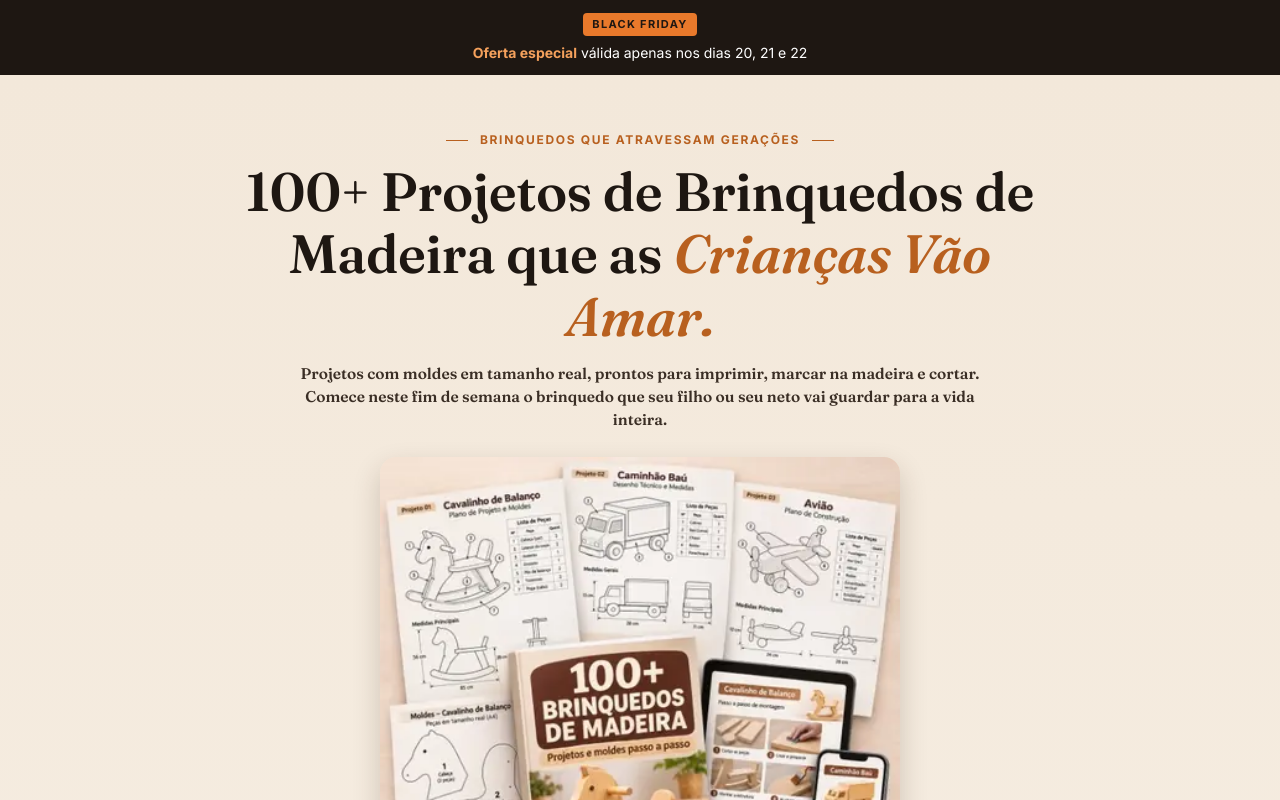
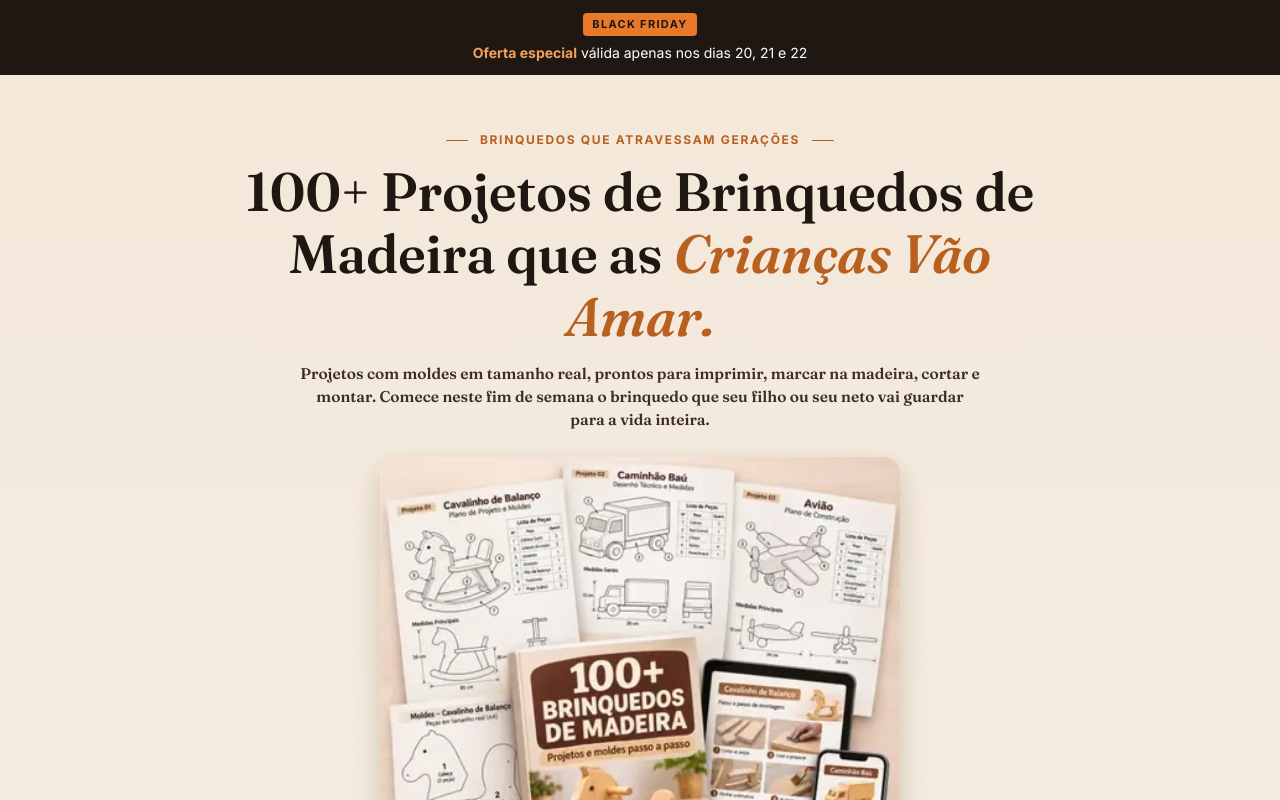
Before and after one commit to ernestopages/100-brinquedos-de-madeira, a plain HTML site: page index.html in a window 1280 px wide. Shown: the top 800 px of the page. Drawn offline with Linux system fonts and the light colour scheme.

Commit message:
Hero: cortar e montar

```diff
--- a/index.html
+++ b/index.html
@@ -303,7 +303,7 @@ fbq('track','PageView',{},{eventID:window.indecfyPv});})();
     <div class="in">
       <div class="eyebrow">Brinquedos que atravessam gerações</div>
       <h1>100+ Projetos de Brinquedos de Madeira que as <em>Crianças Vão Amar.</em></h1>
-      <p class="lead">Projetos com moldes em tamanho real, prontos para imprimir, marcar na madeira e cortar. Comece neste fim de semana o brinquedo que seu filho ou seu neto <strong>vai guardar para a vida inteira</strong>.</p>
+      <p class="lead">Projetos com moldes em tamanho real, prontos para imprimir, marcar na madeira, cortar e montar. Comece neste fim de semana o brinquedo que seu filho ou seu neto <strong>vai guardar para a vida inteira</strong>.</p>
       <div class="hero-media one">
         <img class="mock" src="assets/imgs/mock.webp" srcset="assets/imgs/mock-420.webp 420w, assets/imgs/mock.webp 600w" sizes="(max-width:460px) calc(100vw - 40px), 420px" width="600" height="600" alt="Guia 100+ Brinquedos de Madeira no tablet e no celular, com os projetos e moldes" fetchpriority="high">
       </div>
```
